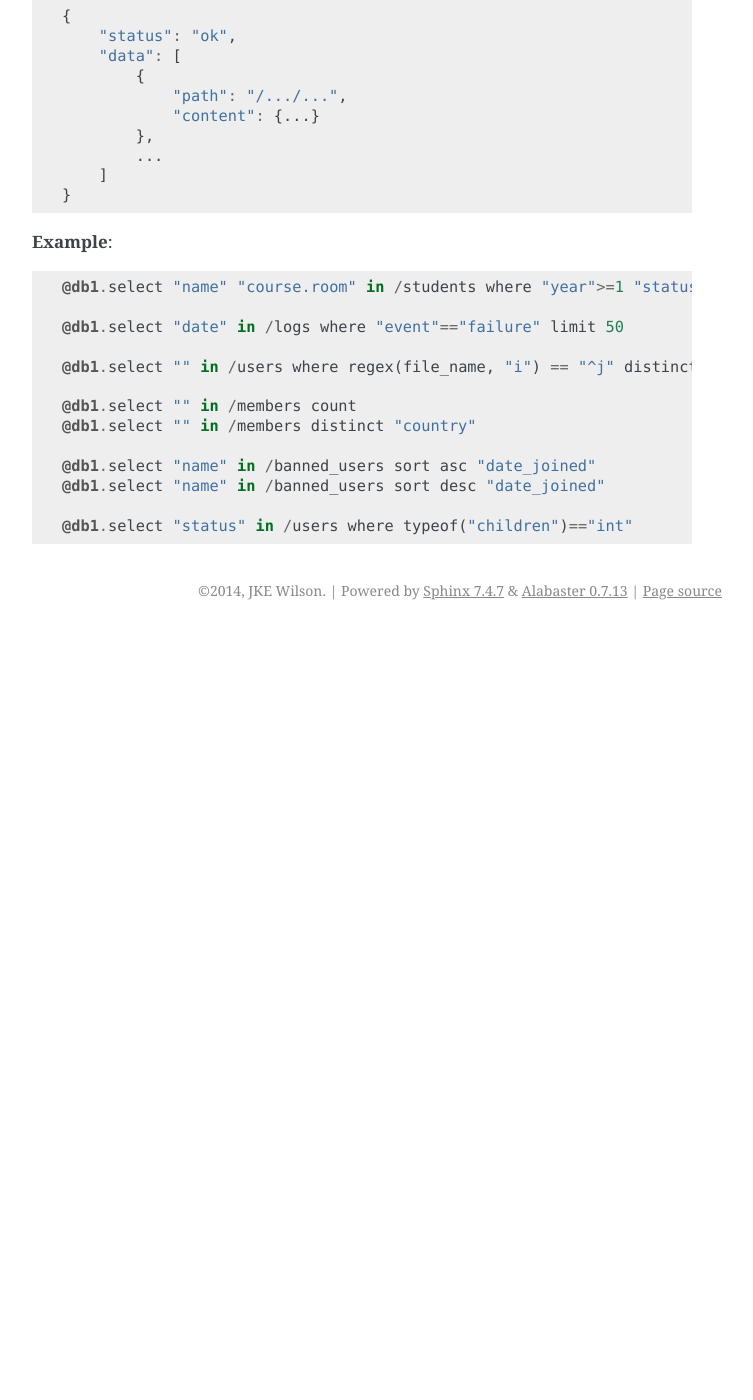
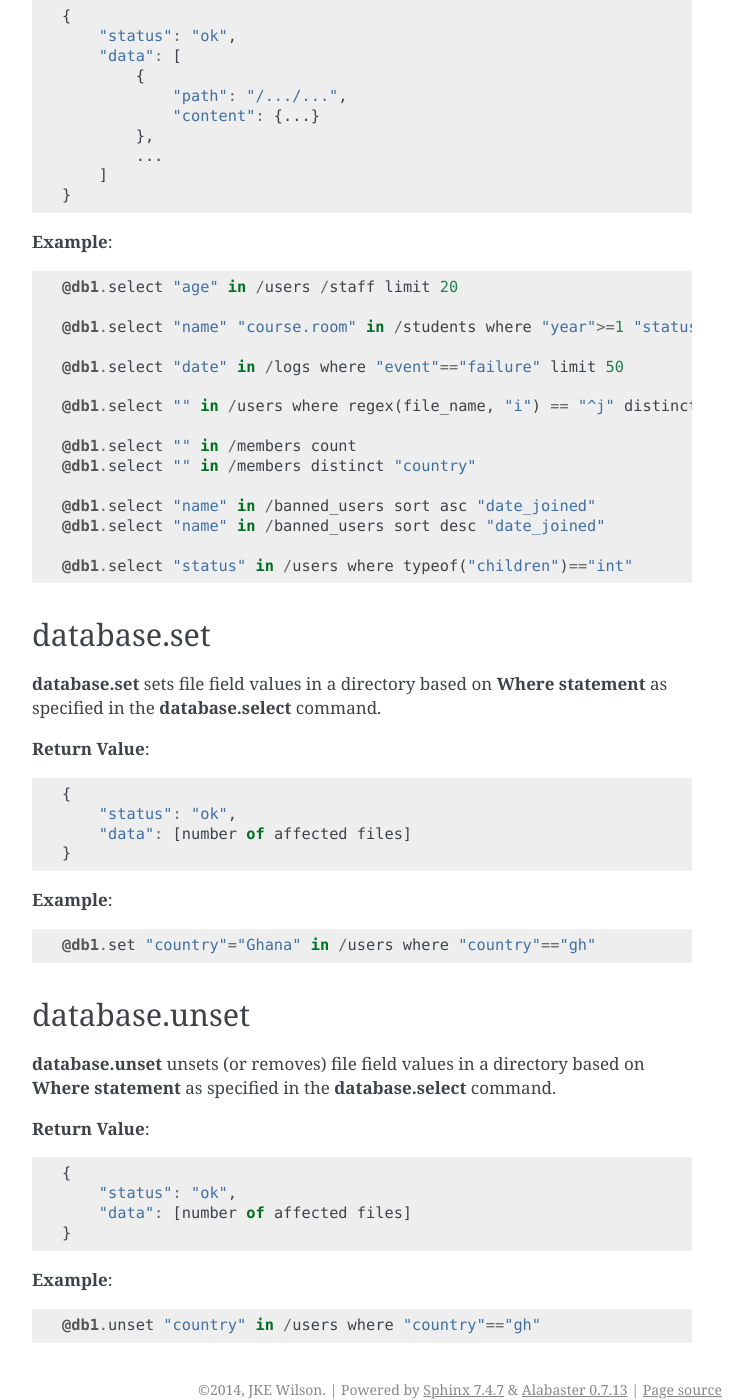
Before and after one commit to johnwilson/bytengine_docs, a Sphinx documentation site: the page built from docs/cmdfsadv.rst, in a window 1280 px wide and 1400 px high, scrolled down 974 px. Shown: the whole window, without its empty margins (388-1141 px from the left). Built offline with Sphinx 7.4.7, drawn with Linux system fonts in a browser that asks for light colours; before the commit the page ends 1604 px from its top, so only the background shows below that; some of the changed text lies outside the part shown.

Commit message:
updated file system commands

```diff
--- a/docs/cmdfsadv.rst
+++ b/docs/cmdfsadv.rst
@@ -54,6 +54,8 @@ Special Field values are:
 
 **Example**::
 
+    @db1.select "age" in /users /staff limit 20
+
     @db1.select "name" "course.room" in /students where "year">=1 "status"=="active"
 
     @db1.select "date" in /logs where "event"=="failure" limit 50
@@ -67,3 +69,41 @@ Special Field values are:
     @db1.select "name" in /banned_users sort desc "date_joined"
 
     @db1.select "status" in /users where typeof("children")=="int"
+
+database.set
+------------
+
+**database.set** sets file field values in a directory based on **Where statement**
+as specified in the **database.select** command.
+
+**Return Value**:
+
+.. code-block:: javascript
+
+    {
+        "status": "ok",
+        "data": [number of affected files]
+    }
+
+**Example**::
+
+    @db1.set "country"="Ghana" in /users where "country"=="gh"
+
+database.unset
+--------------
+
+**database.unset** unsets (or removes) file field values in a directory based on
+**Where statement** as specified in the **database.select** command.
+
+**Return Value**:
+
+.. code-block:: javascript
+
+    {
+        "status": "ok",
+        "data": [number of affected files]
+    }
+
+**Example**::
+
+    @db1.unset "country" in /users where "country"=="gh"
```
Also changed, not shown: other parts of docs/cmdfsadv.rst (+1 -1 lines).
